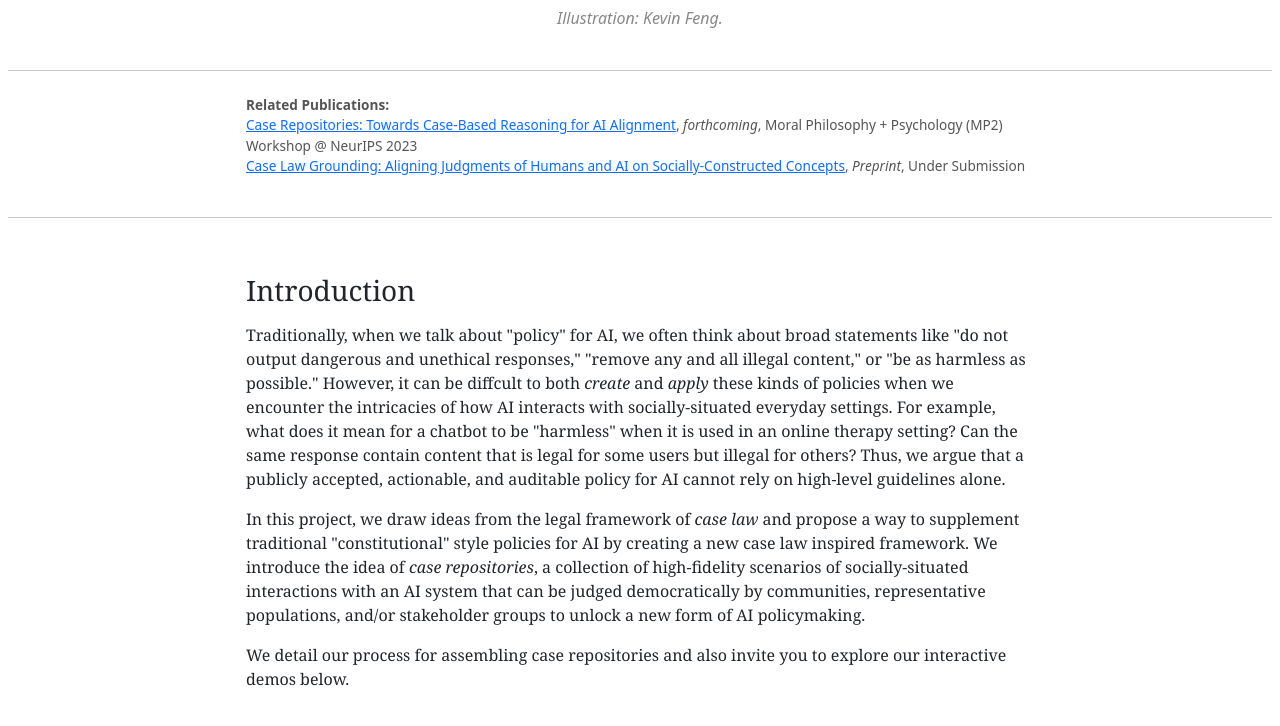
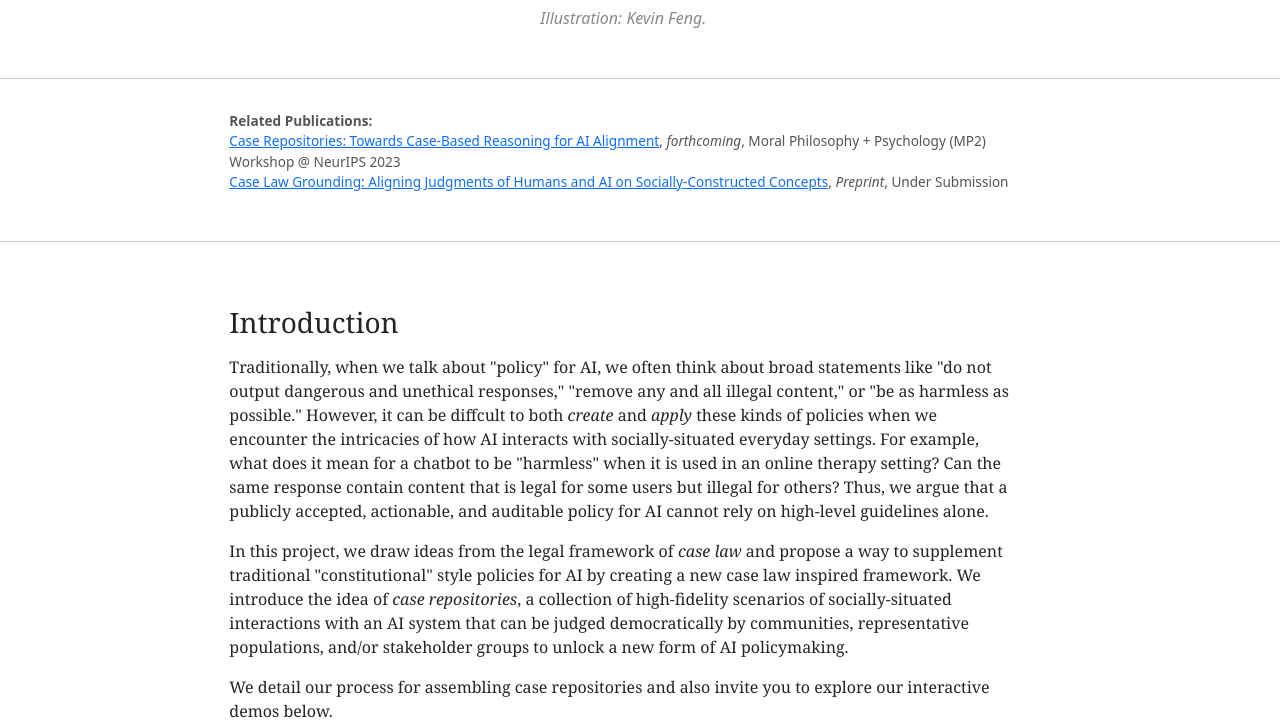
Before and after one commit to Social-Futures-Lab/case-law-ai-policy, a plain HTML site: page docs/index.html in a window 1280 px wide. Shown: the part 1240-1966 px from the top of the page. Drawn offline with nearby package versions, Linux system fonts and the light colour scheme; a script that the page names is missing.

Commit message:
analytics

```diff
--- a/docs/css/style.css
+++ b/docs/css/style.css
@@ -9,7 +9,6 @@ html {
 body {
     margin: 3rem 0 0 0;
     font-family: 'Georgia', serif;
-
 }
 
 .main-body {
@@ -72,12 +71,9 @@ img {
     /* max-width: 100%; */
 }
 
-.full-width-container {
-  width: 100vw;
-  position: relative;
-  left: calc(-50vw + 50%);
-  padding: 0.5rem;
-}
+/* .full-width-container {
+  width: 100%;
+} */
 
 /* select {
     display: none !important;
--- a/docs/index.html
+++ b/docs/index.html
@@ -5,16 +5,24 @@
   <title>Case Law for AI Policy - Project Website</title>
   <meta charset="utf-8">
   <meta name="viewport" content="width=device-width, initial-scale=1">
-  <!-- <link rel="stylesheet" href="https://cdn.jsdelivr.net/npm/bootstrap@4.6.1/dist/css/bootstrap.min.css"> -->
   <link href="https://cdn.jsdelivr.net/npm/bootstrap@5.0.2/dist/css/bootstrap.min.css" rel="stylesheet" integrity="sha384-EVSTQN3/azprG1Anm3QDgpJLIm9Nao0Yz1ztcQTwFspd3yD65VohhpuuCOmLASjC" crossorigin="anonymous">
   <link rel="stylesheet" href="./css/style.css">
   <script src="https://pettanjs.github.io/dfcjs/dfc.js" type="text/javascript"></script>
   <script src="./js/index.js" type="text/javascript"></script>
+
+  <script async src="https://www.googletagmanager.com/gtag/js?id=G-Y39RK891JP"></script>
+  <script>
+    window.dataLayer = window.dataLayer || [];
+    function gtag(){dataLayer.push(arguments);}
+    gtag('js', new Date());
+
+    gtag('config', 'G-Y39RK891JP');
+  </script>
 </head>
 
-<body class="d-flex justify-content-center">
+<body class="justify-content-center">
 
-<div class="col-sm-12 col-lg-10 main-body">
+<div class="col-sm-12 col-lg-10 offset-lg-2 main-body">
   <h1>Case Law for AI Policy</h1>
   <h4>Democratically Aligning AI with Human Preferences through Case Repositories</h4>
 
@@ -60,9 +68,10 @@
     <figcaption>Illustration: Kevin Feng.</figcaption>
   </div>
 
+</div>
+<hr>
 
-  <div class="full-width-container"><hr></div>
-
+<div class="col-sm-12 col-lg-10 offset-lg-2 main-body">
   <p class="metadata">
     <strong>Related Publications:</strong>
     <br>
@@ -70,9 +79,11 @@
     <br>
     <span><a href="https://arxiv.org/abs/2310.07019#">Case Law Grounding: Aligning Judgments of Humans and AI on Socially-Constructed Concepts</a>, <em>Preprint</em>, Under Submission</span>
   </p>
+</div>
 
-  <div class="full-width-container"><hr></div>
+<hr>
 
+<div class="col-sm-12 col-lg-10 offset-lg-2 main-body">
   <section>
     <h3>Introduction</h3>
     <p>Traditionally, when we talk about "policy" for AI, we often think about broad statements like "do not output dangerous and unethical responses," "remove any and all illegal content," or "be as harmless as possible."
@@ -343,7 +354,7 @@
     <h3>Moving Forward: Applying Case Law Policies</h3>
     <p>We presented a process for assembling case repositories, but how can we concretely apply case repositories to AI policymaking? We envision case repositories illuminating several key directions for future work.</p>
 
-    <p>We plan to investigate different techniques to directly integrate cases and case judgements as precedents. This involves 1) determining which cases to retrieve from the repository given a novel, unseen case, and 2) processing prior judgements in the retrieved cases into an actionable plan for generating a preference-aligned response. We will then test the performance of proposed approaches for performance and consistency on a wide variety of input cases and generative AI models.</p>
+    <p>We plan to investigate different techniques to directly integrate cases and case judgements as precedents. This involves 1) determining which cases to retrieve from the repository given a novel, unseen case, and 2) processing prior judgements in the retrieved cases into an actionable plan for generating a preference-aligned response. We will then test the proposed approaches for performance and consistency on a wide variety of input cases and generative AI models.</p>
 
     <p>We aim for case repositories to <em>supplement</em>, not <em>replace</em> nor <em>compete with</em> constitutional approaches to AI policymaking. Thus, it is important to think about workflows and feedback loops that combine constitutional and case-based approaches, particularly given <a href="https://arxiv.org/abs/2310.07019#"></a>recent research that shows the promising effectiveness of a combined workflow for aligning decisions of both human and AI decision-makers. Additionally, it is also worth considering how one approach may grow out of another. For example, one or more high-level principles can be instrumental in eliciting cases, or a body of precedents may be used to inform the creation of a constitution.</p>
 
```
